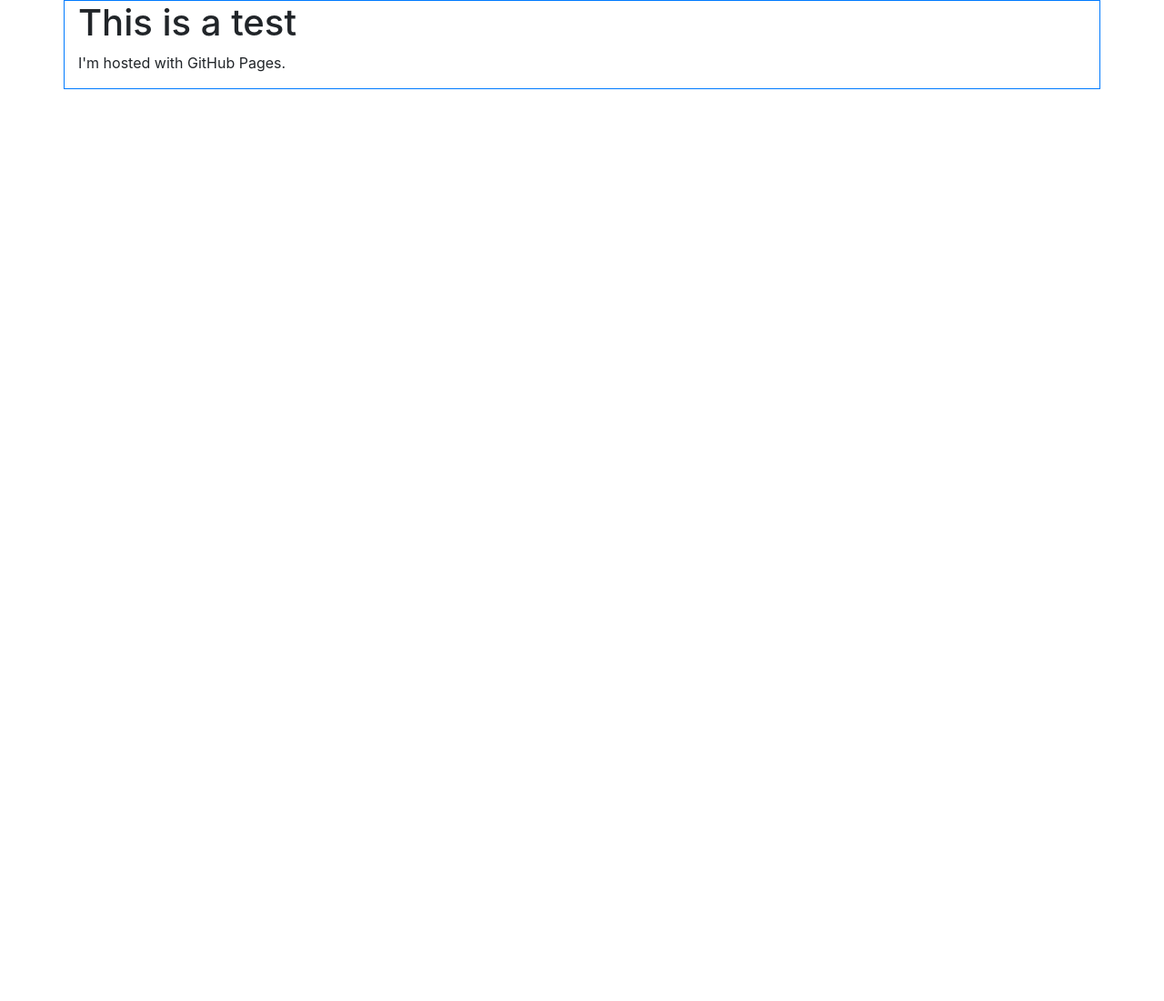
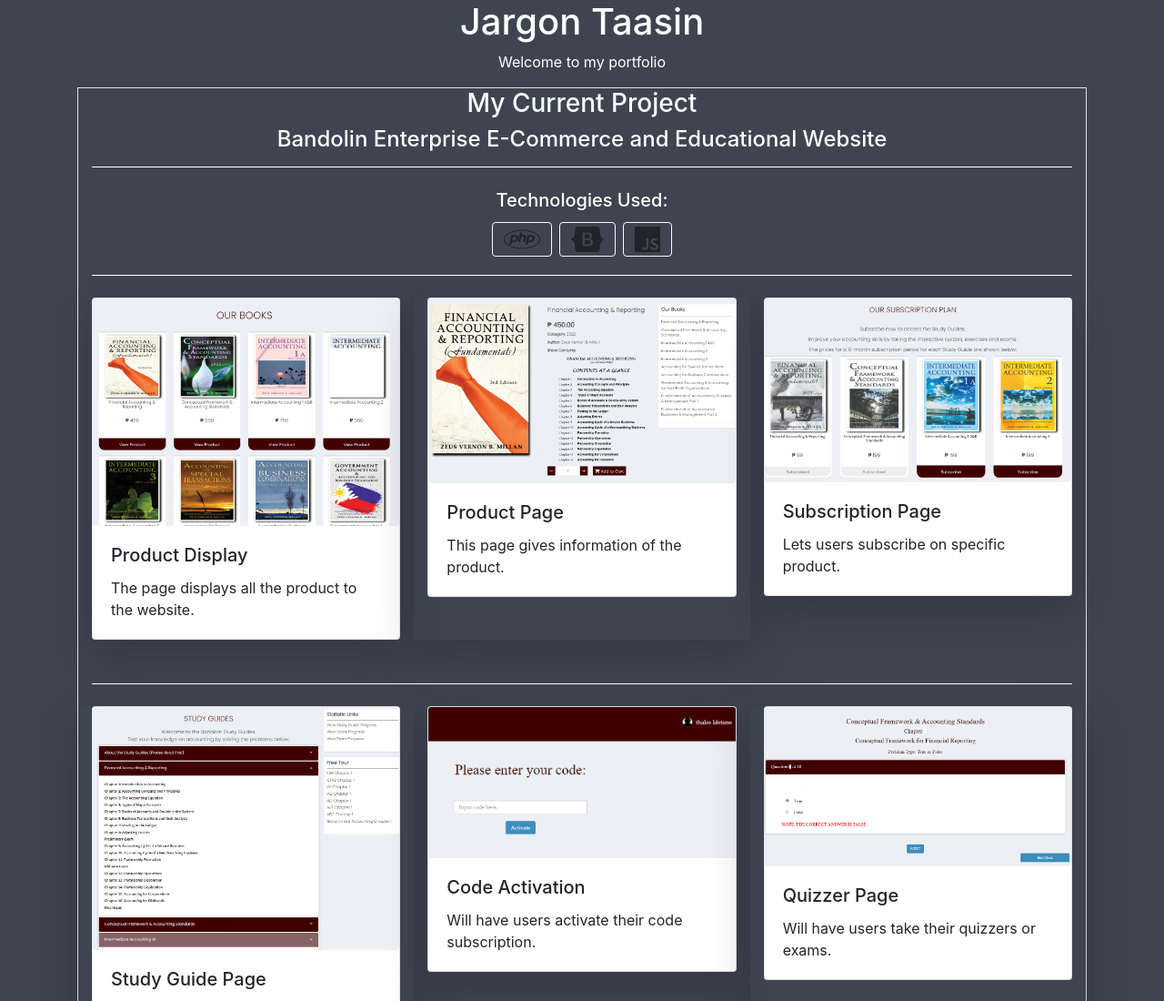
Before and after one commit to JRYFT/taasin-portfolio.github.io, a plain HTML site: page index.html in a window 1280 px wide. Shown: the top 1100 px of the page at 91% size. Before the commit the page ends 800 px from the top, so only its background shows below. Drawn offline with Linux system fonts and the light colour scheme.

Commit message:
Finished portfolio

```diff
--- a/index.html
+++ b/index.html
@@ -1,15 +1,149 @@
 <!DOCTYPE html>
 <html>
 	<head>
-	<meta charset="utf-8">
-    <meta name="viewport" content="width=device-width, initial-scale=1, shrink-to-fit=no">
+	<meta charset='utf-8'>
+    <meta name='viewport' content='width=device-width, initial-scale=1, shrink-to-fit=no'>
 	<!---Bootstrap link-->
-	<link rel ="stylesheet" href="css/bootstrap.min.css">
+	<link rel ='stylesheet' href='css/bootstrap.min.css'>
+	<link rel='stylesheet' href='https://cdnjs.cloudflare.com/ajax/libs/font-awesome/6.5.1/css/all.min.css'>
 	</head>
-		<body>
-		<div class='container border border-primary'>
-		<h1>This is a test</h1>
-		<p>I'm hosted with GitHub Pages.</p>
-		</div>
+		<body style='background-color: #3e4551'>
+		<!---header-->
+			<div class='container  ' >
+			<h1 class='d-flex justify-content-center text-white'>Jargon Taasin</h1>
+			<p class='d-flex justify-content-center text-white'>Welcome to my portfolio</p>
+				<!---My Project -->
+				<div class='container border ' >
+				<h3 class='d-flex justify-content-center text-white'>My Current Project</h3>
+				<h4 class='d-flex justify-content-center text-white'>Bandolin Enterprise E-Commerce and Educational Website</h4>
+				<hr class='mb-4 border-white' />
+				<!---Technologies-->
+				<div class ='container '>
+					<h5 class='d-flex justify-content-center text-white'>Technologies Used:  </h5>
+						<div class='row justify-content-center '>
+							<a class='btn btn-outline-light btn-floating m-1' role='button'>
+								<i class="fa-brands fa-php fa-2xl"></i>
+							</a>
+							<a class='btn btn-outline-light btn-floating m-1' role='button'>
+								<i class="fa-brands fa-bootstrap fa-2xl"></i>
+							</a>
+							<a class='btn btn-outline-light btn-floating m-1' role='button'>
+								<i class="fa-brands fa-js fa-2xl"></i>
+							</a>
+						</div>
+				</div>
+				<hr class='mb-4 border-white' />
+					<!--Card images top part-->
+					<div class ='row mb-5'>
+						<div class ='col '>
+							<div class='card  shadow-lg' >
+							  <img class='rounded card-img-top' src='images/productDisplay.png' alt='productDisplay'>
+							  <div class='card-body'>
+								<h5 class='card-title'>Product Display</h5>
+								<p class='card-text'>The page displays all the product to the website. </p>
+							  </div>
+							</div>
+						</div>
+						<div class ='col shadow-lg'>
+							<div class='card'  >
+							  <img class='rounded card-img-top' src='images/productPage.png' alt='productPage'>
+							  <div class='card-body'>
+								<h5 class='card-title'>Product Page</h5>
+								<p class='card-text'>This page gives information of the product.</p>
+							  </div>
+							</div>
+						</div>
+						<div class ='col '>
+							<div class='card shadow-lg' >
+							  <img class='rounded card-img-top' src='images/subscriptionPage.png' alt='subscriptionPage'>
+							  <div class='card-body'>
+								<h5 class='card-title'>Subscription Page</h5>
+								<p class='card-text'>Lets users subscribe on specific product.</p>
+							  </div>
+							</div>
+						</div>
+					</div>
+					<hr class='mb-4 border-white' />
+					<!--Card images Middle part-->
+					<div class ='row mb-5 '>
+						<div class ='col shadow-lg'>
+							<div class='card '>
+							  <img class='rounded card-img-top' src='images/studyGuide.png' alt='studyGuide'>
+							  <div class='card-body'>
+								<h5 class='card-title'>Study Guide Page</h5>
+								<p class='card-text'>Lets users be able to take quizzes on their current subscription.</p>
+							  </div>
+							</div>
+						</div>
+						<div class ='col '>
+							<div class='card shadow-lg' >
+							  <img class='card-img-top' src='images/codeActivation.png' alt='codeActivation'>
+							  <div class='card-body'>
+								<h5 class='card-title'>Code Activation</h5>
+								<p class='card-text'>Will have users activate their code subscription.</p>
+							  </div>
+							</div>
+						</div>
+						<div class ='col shadow-lg'>
+							<div class='card '>
+							  <img class='rounded card-img-top' src='images/quizzerPage.png' alt='quizzer'>
+							  <div class='card-body'>
+								<h5 class='card-title'>Quizzer Page</h5>
+								<p class='card-text'>Will have users take their quizzers or exams.</p>
+							  </div>
+							</div>
+						</div>
+					</div>
+					<hr class='mb-4 border-white' />
+					<!--Card images Bottom part-->
+					<div class ='row mb-5 '>
+						<div class ='col '>
+							<div class='card shadow-lg' >
+							  <img class='rounded card-img-top' src='images/adminSubscription.png' alt='adminSubscription'>
+							  <div class='card-body'>
+								<h5 class='card-title'>Admin Subscription</h5>
+								<p class='card-text'>Activates and deactivates Subscriptions</p>
+							  </div>
+							</div>
+						</div>
+						<div class ='col shadow-lg'>
+							<div class='card '>
+							  <img class='rounded card-img-top' src='images/adminProduct.png' alt='adminProduct'>
+							  <div class='card-body'>
+								<h5 class='card-title'>Admin Product</h5>
+								<p class='card-text'>Add or edit products and subscription to be displayed</p>
+							  </div>
+							</div>
+						</div>
+						<div class ='col '>
+							<div class='card shadow-lg'>
+							  <img class='rounded card-img-top' src='images/adminSale.png' alt='reportGeneration'>
+							  <div class='card-body'>
+								<h5 class='card-title'>Report Generation</h5>
+								<p class='card-text'>Generates PDF reports that can be saved.</p>
+							  </div>
+							</div>
+						</div>
+					</div>
+				</div>
+				<!-- Footer -->
+				  <footer class='container d-flex justify-content-center text-white'>
+					<div >
+						<h4>My links: </h4>
+						<div class ='container'>
+							<div class='row'>
+							<!-- Linkedin -->
+							<a class='btn btn-outline-light btn-floating m-1' href='https://www.linkedin.com/in/jargon-taasin-200519194/' role='button'>
+								<i class='fa-brands fa-linkedin'></i>
+							</a>
+							<!-- Github -->
+							<a class='btn btn-outline-light btn-floating m-1' href='mailto:taasinjargon@gmail.com' role='button'>
+								<i class="fa-solid fa-at"></i>
+							</a>
+							</div>
+						</div>
+					</div>
+				  </footer>
+			</div>
 		</body>
 </html>
```
Also changed, not shown: images/adminProduct.png (added), images/adminSale.png (added), images/adminSubscription.png (added), images/codeActivation.png (added), images/productDisplay.png (added), images/productPage.png (added), images/quizzerPage.png (added), images/studyGuide.png (added), images/subscriptionPage.png (added).
